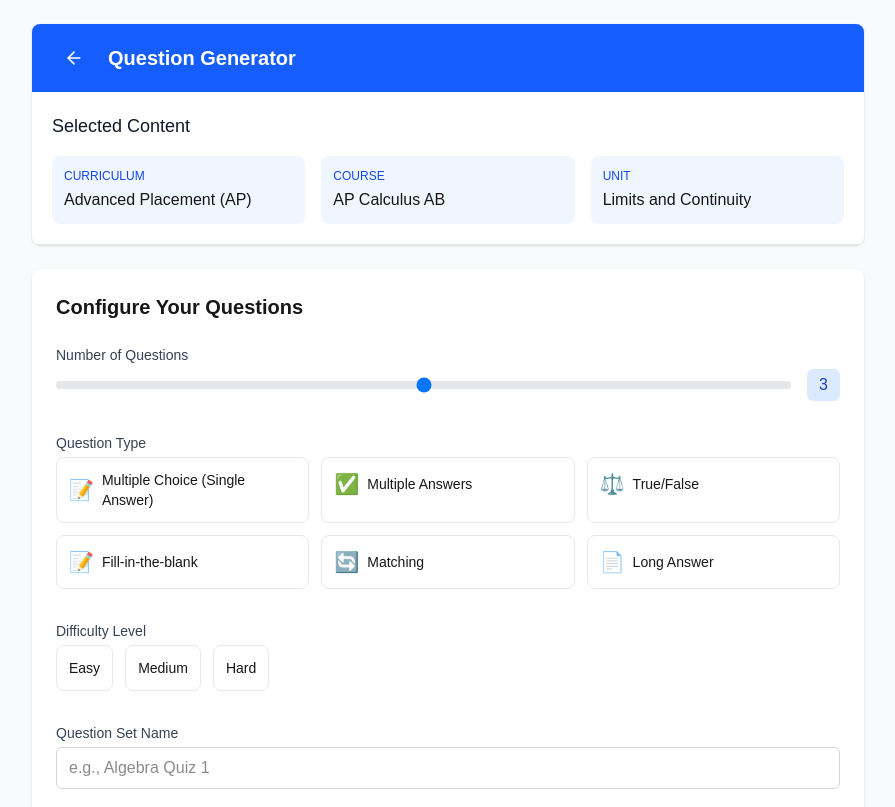
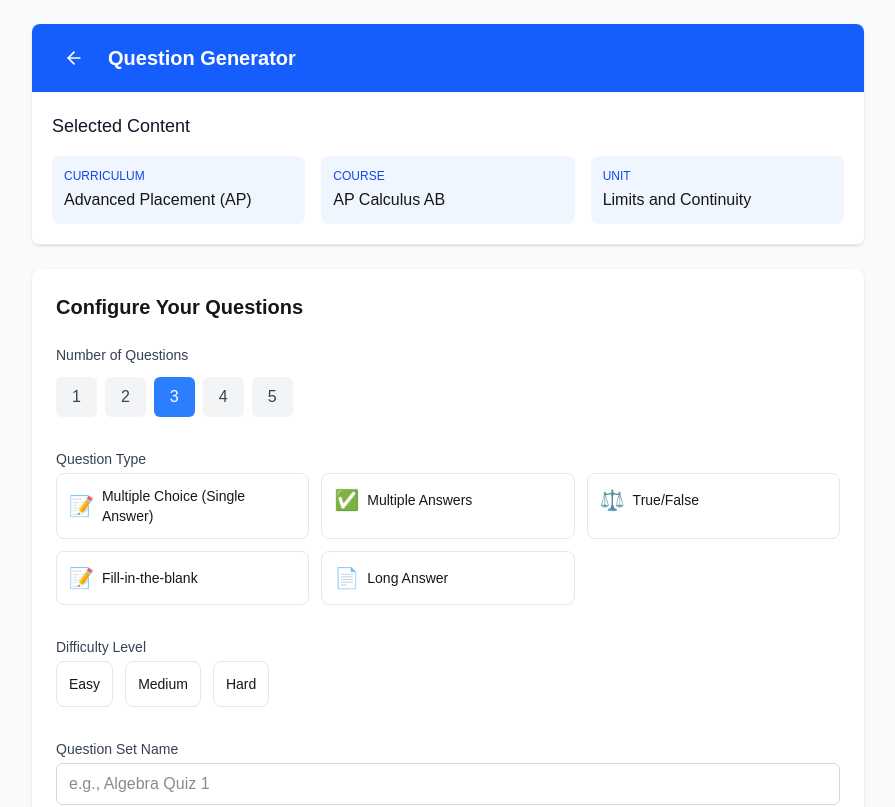
Before and after one commit to num8ers-education/numbers-question-generator, a Next.js app in the folder FrontEnd/: page /generate/questions/1/1/1 in a window 1280 px wide. Shown: the top 807 px of the page, without its empty margins (192-1087 px from the left). Built offline with nearby package versions, Linux system fonts and the light colour scheme.

Commit message:
Update QuestionGeneratorPage.jsx

```diff
--- a/FrontEnd/src/components/question-generator/QuestionGeneratorPage.jsx
+++ b/FrontEnd/src/components/question-generator/QuestionGeneratorPage.jsx
@@ -9,7 +9,7 @@
   Sparkles,
   Brain,
   Bot,
-  BookText
+  BookText,
 } from "lucide-react";
 import Link from "next/link";
 
@@ -19,28 +19,51 @@
   { id: "multipleAnswers", name: "Multiple Answers", icon: "✅" },
   { id: "trueFalse", name: "True/False", icon: "⚖️" },
   { id: "fillBlank", name: "Fill-in-the-blank", icon: "📝" },
-  { id: "matching", name: "Matching", icon: "🔄" },
-  { id: "longAnswer", name: "Long Answer", icon: "📄" }
+  { id: "longAnswer", name: "Long Answer", icon: "📄" },
 ];
 
 const difficultyLevels = [
-  { id: "easy", name: "Easy", color: "bg-green-100 text-green-800 border-green-200" },
-  { id: "medium", name: "Medium", color: "bg-yellow-100 text-yellow-800 border-yellow-200" },
-  { id: "hard", name: "Hard", color: "bg-red-100 text-red-800 border-red-200" }
+  {
+    id: "easy",
+    name: "Easy",
+    color: "bg-green-100 text-green-800 border-green-200",
+  },
+  {
+    id: "medium",
+    name: "Medium",
+    color: "bg-yellow-100 text-yellow-800 border-yellow-200",
+  },
+  { id: "hard", name: "Hard", color: "bg-red-100 text-red-800 border-red-200" },
 ];
 
 const aiModels = [
-  { id: "gpt4o", name: "GPT-4o", icon: <Brain className="h-5 w-5 text-purple-500" /> },
-  { id: "claude", name: "Claude", icon: <Bot className="h-5 w-5 text-orange-500" /> },
-  { id: "gemini", name: "Gemini", icon: <Sparkles className="h-5 w-5 text-blue-500" /> },
-  { id: "llama", name: "Llama 3", icon: <BookText className="h-5 w-5 text-green-500" /> }
+  {
+    id: "gpt4o",
+    name: "GPT-4o",
+    icon: <Brain className="h-5 w-5 text-purple-500" />,
+  },
+  {
+    id: "claude",
+    name: "Claude",
+    icon: <Bot className="h-5 w-5 text-orange-500" />,
+  },
+  {
+    id: "gemini",
+    name: "Gemini",
+    icon: <Sparkles className="h-5 w-5 text-blue-500" />,
+  },
+  {
+    id: "llama",
+    name: "Llama 3",
+    icon: <BookText className="h-5 w-5 text-green-500" />,
+  },
 ];
 
 // Mock data for display purposes
 const mockSelection = {
   curriculum: "Advanced Placement (AP)",
   course: "AP Calculus AB",
-  unit: "Limits and Continuity"
+  unit: "Limits and Continuity",
 };
 
 export default function QuestionGeneratorPage() {
@@ -57,7 +80,7 @@
     questionType: "",
     difficultyLevel: "",
     questionSetName: "",
-    aiModel: ""
+    aiModel: "",
   });
 
   const [isGenerating, setIsGenerating] = useState(false);
@@ -68,7 +91,7 @@
     const { name, value } = e.target;
     setFormData({
       ...formData,
-      [name]: value
+      [name]: value,
     });
   };
 
@@ -76,7 +99,7 @@
   const handleCardSelection = (field, value) => {
     setFormData({
       ...formData,
-      [field]: value
+      [field]: value,
     });
   };
 
@@ -122,10 +145,14 @@
 
           {/* Selected content summary */}
           <div className="p-5 border-b border-gray-200">
-            <h2 className="text-lg font-medium text-gray-900 mb-4">Selected Content</h2>
+            <h2 className="text-lg font-medium text-gray-900 mb-4">
+              Selected Content
+            </h2>
             <div className="grid grid-cols-1 md:grid-cols-3 gap-4">
               <div className="bg-blue-50 p-3 rounded-lg">
-                <p className="text-xs text-blue-700 font-medium mb-1">CURRICULUM</p>
+                <p className="text-xs text-blue-700 font-medium mb-1">
+                  CURRICULUM
+                </p>
                 <p className="font-medium">{mockSelection.curriculum}</p>
               </div>
               <div className="bg-blue-50 p-3 rounded-lg">
@@ -144,27 +171,36 @@
         {!isGenerated ? (
           <div className="bg-white shadow rounded-lg overflow-hidden mb-6">
             <div className="p-6">
-              <h2 className="text-xl font-semibold mb-6">Configure Your Questions</h2>
+              <h2 className="text-xl font-semibold mb-6">
+                Configure Your Questions
+              </h2>
 
               <form onSubmit={handleSubmit}>
                 {/* Number of Questions */}
                 <div className="mb-8">
-                  <label className="block text-sm font-medium text-gray-700 mb-1">
+                  <label className="block text-sm font-medium text-gray-700 mb-3">
                     Number of Questions
                   </label>
-                  <div className="flex items-center">
-                    <input
-                      type="range"
-                      min="1"
-                      max="5"
-                      name="numberOfQuestions"
-                      value={formData.numberOfQuestions}
-                      onChange={handleChange}
-                      className="w-full h-2 bg-gray-200 rounded-lg appearance-none cursor-pointer"
-                    />
-                    <span className="ml-4 px-3 py-1 bg-blue-100 text-blue-800 rounded-md font-medium">
-                      {formData.numberOfQuestions}
-                    </span>
+                  <div className="flex flex-wrap gap-2">
+                    {[1, 2, 3, 4, 5].map((number) => (
+                      <button
+                        key={number}
+                        type="button"
+                        className={`px-4 py-2 rounded-md transition-colors ${
+                          formData.numberOfQuestions === number
+                            ? "bg-blue-500 text-white"
+                            : "bg-gray-100 text-gray-700 hover:bg-gray-200"
+                        }`}
+                        onClick={() =>
+                          setFormData({
+                            ...formData,
+                            numberOfQuestions: number,
+                          })
+                        }
+                      >
+                        {number}
+                      </button>
+                    ))}
                   </div>
                 </div>
 
@@ -182,11 +218,15 @@
                             ? "border-blue-500 bg-blue-50"
                             : "border-gray-200 hover:border-blue-300"
                         }`}
-                        onClick={() => handleCardSelection("questionType", type.id)}
+                        onClick={() =>
+                          handleCardSelection("questionType", type.id)
+                        }
                       >
                         <div className="flex items-center">
                           <span className="mr-2 text-xl">{type.icon}</span>
-                          <span className="text-sm font-medium">{type.name}</span>
+                          <span className="text-sm font-medium">
+                            {type.name}
+                          </span>
                           {formData.questionType === type.id && (
                             <Check className="h-4 w-4 text-blue-500 ml-auto" />
                           )}
@@ -210,10 +250,14 @@
                             ? `border-2 ${level.color}`
                             : "border-gray-200 hover:border-gray-300"
                         }`}
-                        onClick={() => handleCardSelection("difficultyLevel", level.id)}
+                        onClick={() =>
+                          handleCardSelection("difficultyLevel", level.id)
+                        }
                       >
                         <div className="flex items-center">
-                          <span className="text-sm font-medium">{level.name}</span>
+                          <span className="text-sm font-medium">
+                            {level.name}
+                          </span>
                           {formData.difficultyLevel === level.id && (
                             <Check className="h-4 w-4 ml-2" />
                           )}
@@ -225,7 +269,10 @@
 
                 {/* Question Set Name */}
                 <div className="mb-8">
-                  <label htmlFor="questionSetName" className="block text-sm font-medium text-gray-700 mb-1">
+                  <label
+                    htmlFor="questionSetName"
+                    className="block text-sm font-medium text-gray-700 mb-1"
+                  >
                     Question Set Name
                   </label>
                   <input
@@ -256,10 +303,10 @@
                         onClick={() => handleCardSelection("aiModel", model.id)}
                       >
                         <div className="flex flex-col items-center justify-center">
-                          <div className="mb-2">
-                            {model.icon}
-                          </div>
-                          <span className="text-sm font-medium">{model.name}</span>
+                          <div className="mb-2">{model.icon}</div>
+                          <span className="text-sm font-medium">
+                            {model.name}
+                          </span>
                         </div>
                       </div>
                     ))}
@@ -279,9 +326,25 @@
                   >
                     {isGenerating ? (
                       <>
-                        <svg className="animate-spin -ml-1 mr-3 h-5 w-5 text-white" xmlns="http://www.w3.org/2000/svg" fill="none" viewBox="0 0 24 24">
-                          <circle className="opacity-25" cx="12" cy="12" r="10" stroke="currentColor" strokeWidth="4"></circle>
-                          <path className="opacity-75" fill="currentColor" d="M4 12a8 8 0 018-8V0C5.373 0 0 5.373 0 12h4zm2 5.291A7.962 7.962 0 014 12H0c0 3.042 1.135 5.824 3 7.938l3-2.647z"></path>
+                        <svg
+                          className="animate-spin -ml-1 mr-3 h-5 w-5 text-white"
+                          xmlns="http://www.w3.org/2000/svg"
+                          fill="none"
+                          viewBox="0 0 24 24"
+                        >
+                          <circle
+                            className="opacity-25"
+                            cx="12"
+                            cy="12"
+                            r="10"
+                            stroke="currentColor"
+                            strokeWidth="4"
+                          ></circle>
+                          <path
+                            className="opacity-75"
+                            fill="currentColor"
+                            d="M4 12a8 8 0 018-8V0C5.373 0 0 5.373 0 12h4zm2 5.291A7.962 7.962 0 014 12H0c0 3.042 1.135 5.824 3 7.938l3-2.647z"
+                          ></path>
                         </svg>
                         Generating Questions...
                       </>
@@ -304,9 +367,12 @@
                 <div className="bg-green-100 p-3 rounded-full inline-flex items-center justify-center mb-4">
                   <Check className="h-8 w-8 text-green-600" />
                 </div>
-                <h2 className="text-2xl font-bold text-gray-900 mb-2">Questions Generated!</h2>
+                <h2 className="text-2xl font-bold text-gray-900 mb-2">
+                  Questions Generated!
+                </h2>
                 <p className="text-gray-600 mb-6">
-                  Your {formData.numberOfQuestions} {formData.difficultyLevel} questions have been created successfully.
+                  Your {formData.numberOfQuestions} {formData.difficultyLevel}{" "}
+                  questions have been created successfully.
                 </p>
                 <div className="flex flex-col sm:flex-row justify-center space-y-3 sm:space-y-0 sm:space-x-3">
                   <button
@@ -326,7 +392,7 @@
                         questionType: "",
                         difficultyLevel: "",
                         questionSetName: "",
-                        aiModel: ""
+                        aiModel: "",
                       });
                       setIsGenerated(false);
                     }}
```
